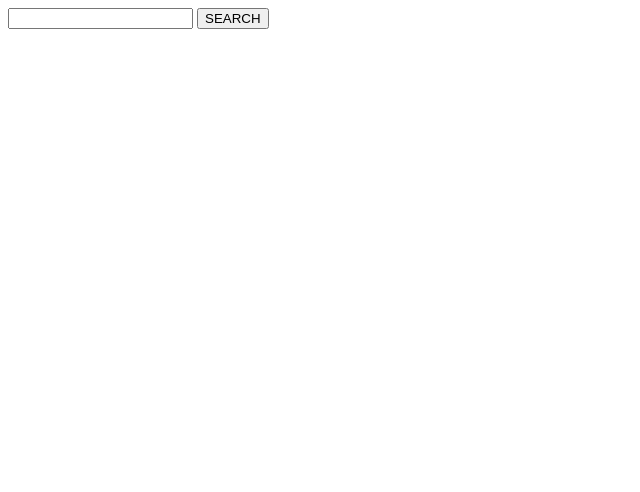
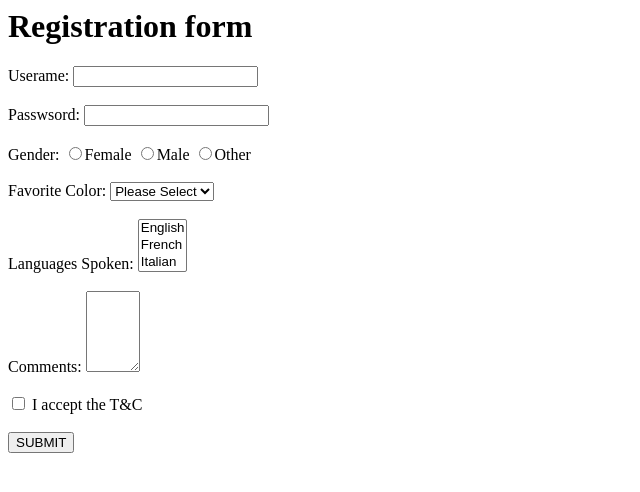
Before and after one commit to Delabove/php-fundamentals, a PHP site: page /form.php in a window 1280 px wide. Shown: the top 492 px of the page, without its empty margins (0-640 px from the left). Run offline with PHP 8.4, Linux system fonts and the light colour scheme.

Commit message:
registration form with text, textarea, radio, checkbox, multiselect, select, checkbox and submit fields

```diff
--- a/form.php
+++ b/form.php
@@ -4,21 +4,36 @@
 //1. has form been submitted
 
 if(isset($_POST['searchterm']))
-//    if 'searchterm' form post is set
-//echo $_POST['searchterm']; if we echoed this post, it would be insecure. must escape
-//htmlspecialchars and ENT_QUOTES escapes special characters to avoid cross site scripting
-
     echo htmlspecialchars($_POST['searchterm'], ENT_QUOTES);
-
-
     ?>
 
-
+<h1>Registration form</h1>
 <form
     action=""
     method="post">
 
-    <input type="text" name="searchterm">
-    <input type="submit" value="SEARCH">
+    Userame: <input type="text" name="name"> <br><br>
+    Passwsord: <input type="password" name="password"><br><br>
+    Gender:
+        <input type="radio" name="gender" value="f">Female
+        <input type="radio" name="gender" value="m">Male
+        <input type="radio" name="gender" value="o">Other <br><br>
+    Favorite Color:
+    <select name="color" id="">
+        <option value="">Please Select</option>
+        <option value="#f00">Red</option>
+        <option value="#0f0">Green</option>
+        <option value="#00f">Blue</option>
+    </select> <br> <br>
+    Languages Spoken:
+    <select name="languages[]" multiple size="3">
+        <option value="en">English</option>
+        <option value="fr">French</option>
+        <option value="it">Italian</option>
+    </select> <br> <br>
+    Comments: <textarea name="comments" id="" cols="4" rows="5"></textarea><br><br>
+    <input type="checkbox" name="tc" value="ok">
+    I accept the T&amp;C <br><br>
+    <input type="submit" value="SUBMIT">
 
 </form>
```
